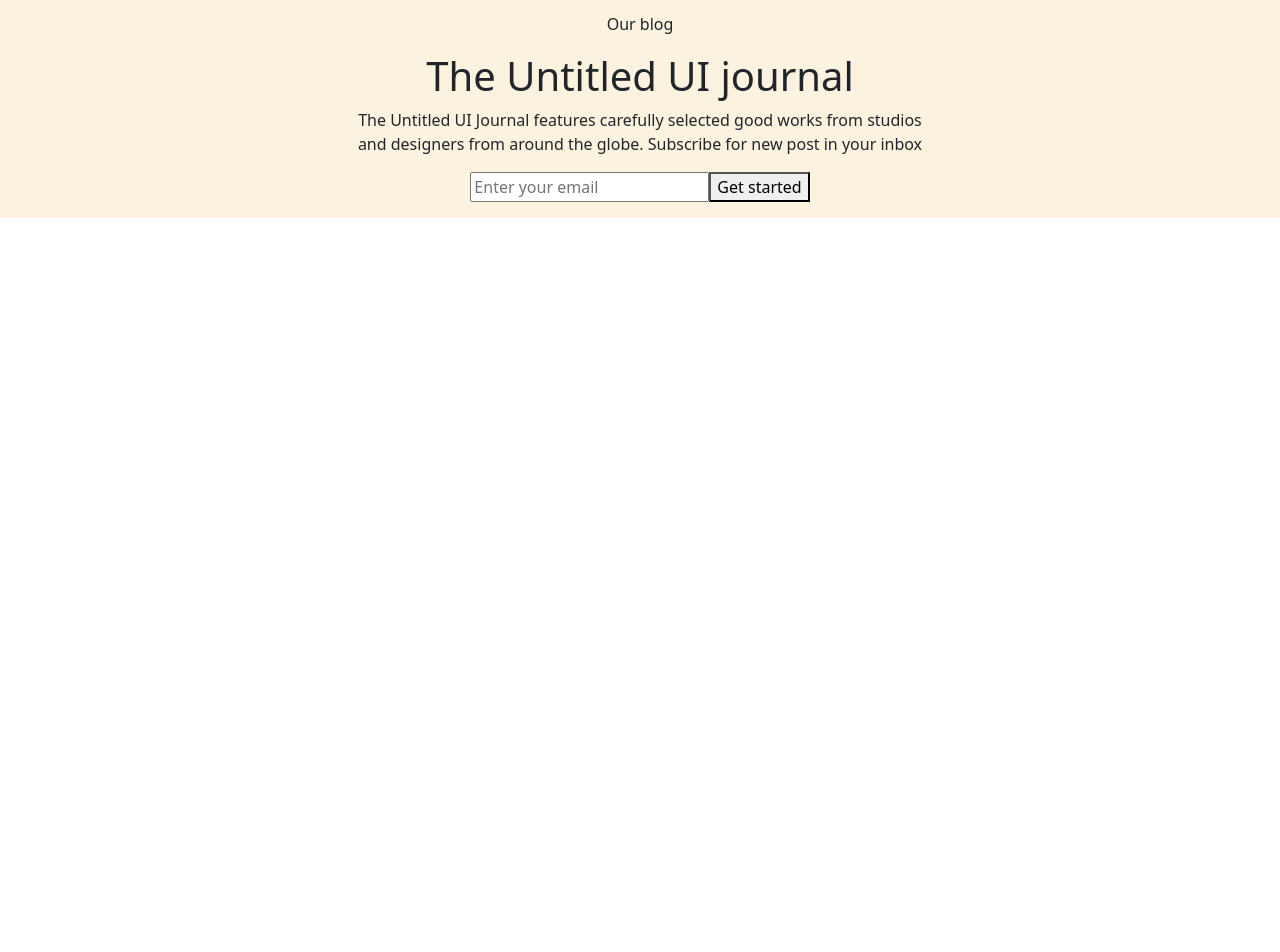
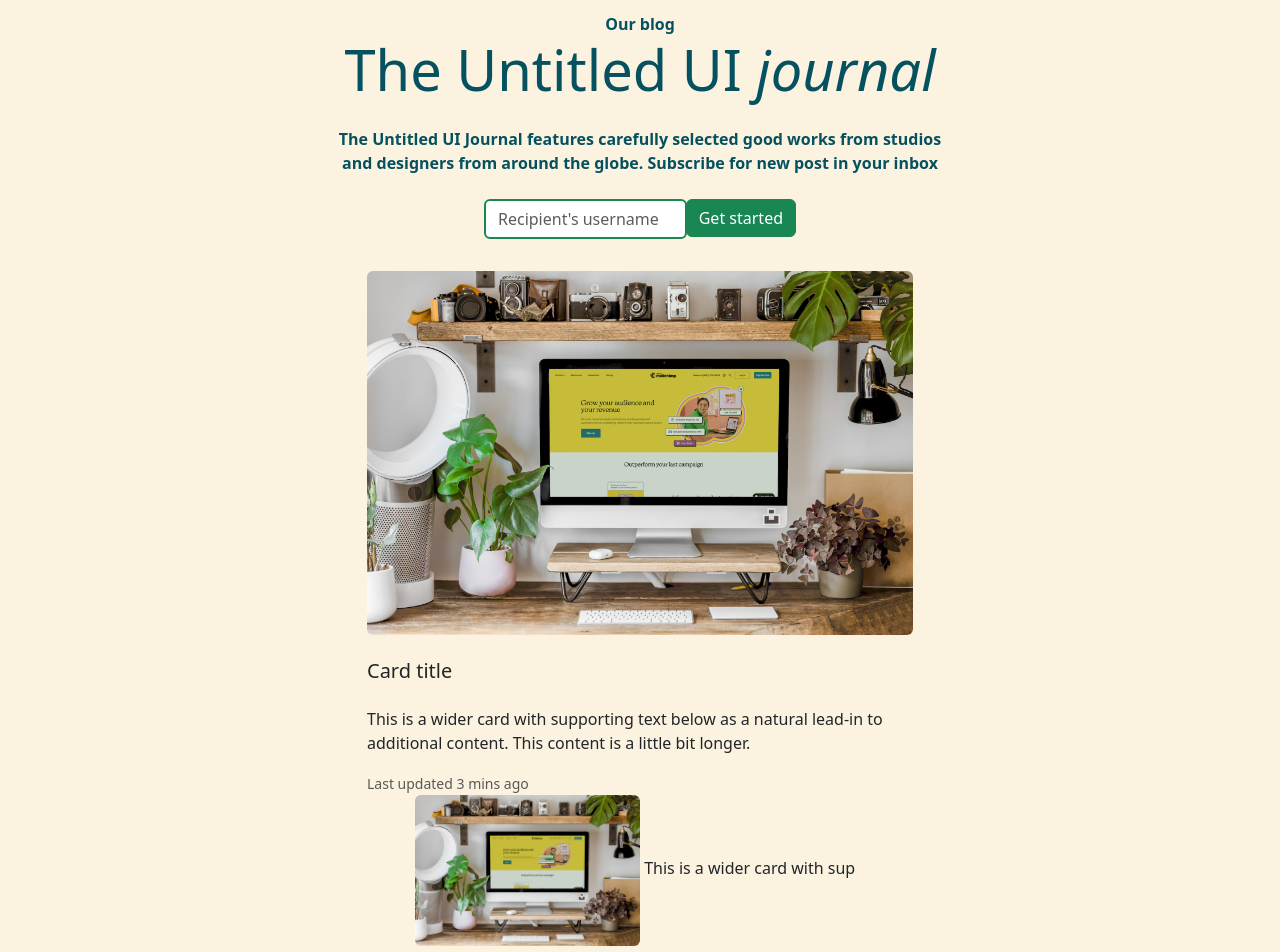
Before and after one commit to Harun8/blogUI, a React (Create React App) app: page / in a window 1280 px wide. Shown: the part 140-1092 px from the top of the page. Before the commit the page ends 800 px from the top, so only its background shows below. Built offline with nearby package versions, Linux system fonts and the light colour scheme; no server answers.

Commit message:
Working with header grid  placing

```diff
--- a/package.json
+++ b/package.json
@@ -6,6 +6,7 @@
     "@testing-library/jest-dom": "^5.17.0",
     "@testing-library/react": "^13.4.0",
     "@testing-library/user-event": "^13.5.0",
+    "axios": "^1.4.0",
     "bootstrap": "^5.3.0",
     "bootstrap-icons": "^1.10.5",
     "react": "^18.2.0",
--- a/src/App.js
+++ b/src/App.js
@@ -4,15 +4,16 @@ import React from "react";
 import "bootstrap/dist/css/bootstrap.css";
 import Navbar from "./components/navbar";
 import Header from "./components/header";
+import RecentPosts from "./components/recentPosts";
 
 function App() {
   return (
     <body class="p-color">
       <Navbar> </Navbar>
 
-      <div>
-        <Header></Header>
-      </div>
+      <Header></Header>
+
+      <RecentPosts></RecentPosts>
     </body>
   );
 }
--- a/src/components/header.jsx
+++ b/src/components/header.jsx
@@ -5,18 +5,39 @@ const Header = () => {
   return (
     <div class="card p-color removeBorder center  ">
       <div class="card-body ">
-        <p class="card-text ">Our blog</p>
-        <h1 class="card-title ">The Untitled UI journal</h1>
-        <p class="card-text  ">
-          The Untitled UI Journal features carefully selected good works from
-          studios
-          <br /> and designers from around the globe. Subscribe for new post in
-          your inbox
-        </p>
-        <form>
-          <input type="text" placeholder="Enter your email"></input>
-          <button className="mx-0">Get started</button>
-        </form>
+        <b>
+          <p class="card-text text-info-emphasis ">Our blog</p>
+        </b>
+
+        <h1 class="card-title text-info-emphasis  display-4   ">
+          <b>
+            {" "}
+            The Untitled UI <i>journal </i>
+          </b>
+        </h1>
+
+        <b>
+          <p class="card-text text-info-emphasis my-4">
+            The Untitled UI Journal features carefully selected good works from
+            studios
+            <br /> and designers from around the globe. Subscribe for new post
+            in your inbox
+          </p>
+        </b>
+        <div class="input-group mb-3 justify-content-center w-25 mx-auto">
+          <input
+            type="text"
+            class="form-control w-25 border-2 border-success rounded "
+            placeholder="Recipient's username"
+            aria-label="Recipient's username"
+            aria-describedby="basic-addon2"
+          />
+          <div class="input-group-append">
+            <button className="btn btn-success  " type="button">
+              Get started
+            </button>
+          </div>
+        </div>
       </div>
     </div>
   );
--- /dev/null
+++ b/src/components/recentPosts.jsx
@@ -0,0 +1,144 @@
+import React, { Component, useEffect, useState } from "react";
+import RecentImg1 from "../images/RecentImg1.jpg";
+
+import axios from "axios";
+import "../css/header.css";
+
+const RecentPosts = () => {
+  const [image, setImage] = useState();
+
+  // https://dummyjson.com/docs/image
+  useEffect(() => {
+    axios
+      .get("https://image.dummyjson.com/400x200/008080/ffffff?text=Hello+Peter")
+      .then(function(response) {
+        setImage(response.config.url);
+        console.log(response);
+      })
+      .catch(function(error) {
+        // handle error
+        console.log(error);
+      })
+      .finally(function() {
+        // always executed
+      });
+  }, []);
+
+  return (
+    <React.Fragment>
+      <div className="container">
+        <div className="row justify-content-center ">
+          <div className="col-md-6  ">
+            <div className="text-center">
+              <img className="w-100 rounded" src={RecentImg1}></img>
+            </div>
+            <div>
+              <h5 class="card-title my-4">Card title</h5>
+              <p class="card-text">
+                This is a wider card with supporting text below as a natural
+                lead-in to additional content. This content is a little bit
+                longer.
+              </p>
+              <p class="card-text">
+                <small class="text-body-secondary">
+                  Last updated 3 mins ago
+                </small>
+              </p>
+            </div>
+          </div>
+          <div className="col-md-5 mx-5  ">
+            <div className="">
+              {" "}
+              <img className="w-50 rounded " src={RecentImg1}></img>
+              <span className="justify content">
+                {" "}
+                This is a wider card with sup
+              </span>
+            </div>
+            <div className="mt-5">
+              {" "}
+              <img className="w-50 rounded " src={RecentImg1}></img>
+            </div>
+          </div>
+        </div>
+      </div>
+
+      {/* <div className="container">
+        <div className="row">
+          <div className="col-md-7 d-flex flex-column justify-content-center">
+            {" "}
+            <img
+              className="w-75 rounded mx-auto d-block  "
+              src={RecentImg1}
+            ></img>
+            <h5 class="card-title my-4 ">Card title</h5>
+            <p class="card-text">
+              This is a wider card with supporting text below as a natural
+              lead-in to additional content. This content is a little bit
+              longer.
+            </p>
+            <p class="card-text">
+              <small class="text-body-secondary">Last updated 3 mins ago</small>
+            </p>
+          </div>
+          <div className="col-md-5  ">
+            <div className="">
+              {" "}
+              <img className="w-50 rounded float-left" src={RecentImg1}></img>
+              <span className="justify content"></span>
+            </div>
+            <div className="mt-5">
+              {" "}
+              <img className="w-50 rounded float-left" src={RecentImg1}></img>
+            </div>
+          </div>
+        </div>
+      </div> */}
+      {/* <div class="container overflow-hidden text-center m">
+        <div class="row gx-1">
+          <div class="col ml-3 ">
+            <div class="p-3 ">
+              <div class="card-body p-color  ">
+                <img className="w-75 rounded float-left" src={RecentImg1}></img>
+                <h5 class="card-title my-4">Card title</h5>
+                <p class="card-text">
+                  This is a wider card with supporting text below as a natural
+                  lead-in to additional content. This content is a little bit
+                  longer.
+                </p>
+                <p class="card-text">
+                  <small class="text-body-secondary">
+                    Last updated 3 mins ago
+                  </small>
+                </p>
+              </div>
+            </div>
+          </div>
+
+          <div class="col col-sm-4">
+            <div class="p-3">
+              <div class="card-body p-color d-flex flex-row align-items-start">
+                <img className="w-100 rounded mr-3" src={RecentImg1}></img>
+                <div>
+                  <h5 class="card-title my-4">Card title</h5>
+                  <p class="card-text">
+                    This is a wider card with supporting text below as a natural
+                    lead-in to additional content. This content is a little bit
+                    longer.
+                  </p>
+                  <p class="card-text">
+                    <small class="text-body-secondary">
+                      Last updated 3 mins ago
+                    </small>
+                  </p>
+                </div>
+              </div>
+            </div>
+          </div>
+        </div>
+      </div> */}
+    </React.Fragment>
+  );
+};
+
+export default RecentPosts;
```
Also changed, not shown: src/images/RecentImg1.jpg (added), 1 other file (tests, documents, lock files or other folders).
